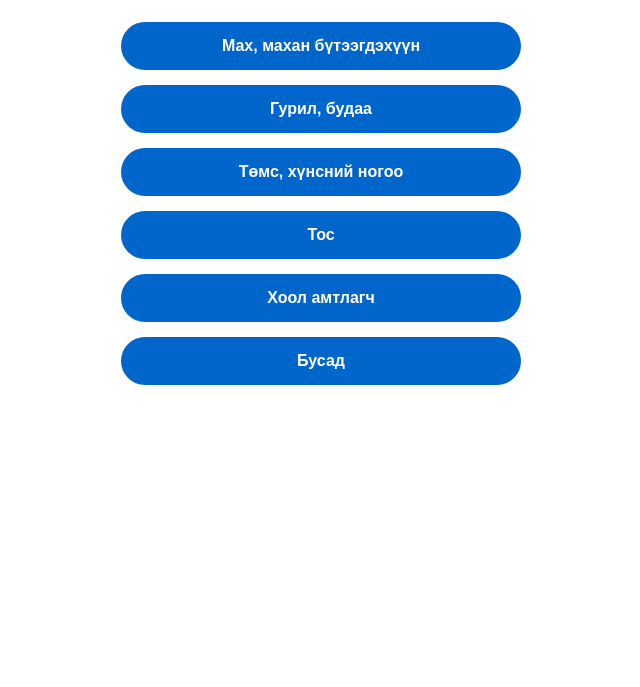
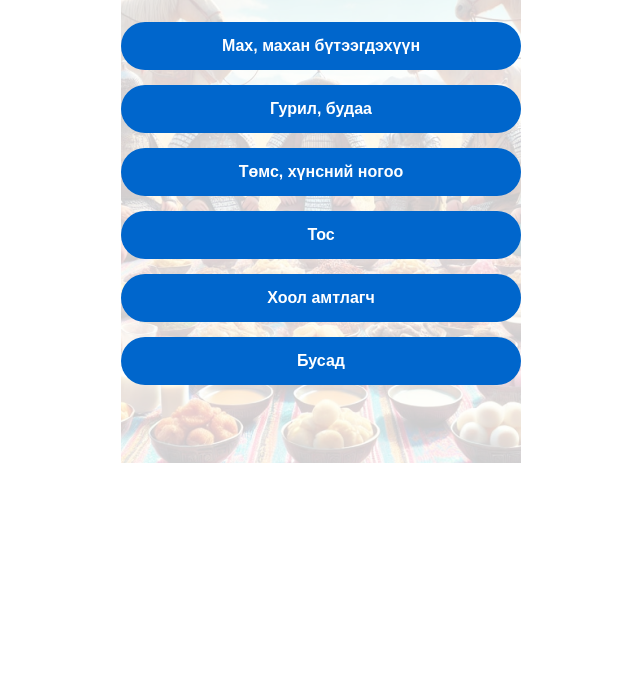
Before and after one commit to gpt8934-ship-it/military-food-info, a plain HTML site: page menu.html in a window 1280 px wide. Shown: the part 218-905 px from the top of the page, without its empty margins (319-959 px from the left). Drawn offline with Linux system fonts and the light colour scheme.

Commit message:
Update menu.html

```diff
--- a/menu.html
+++ b/menu.html
@@ -26,7 +26,7 @@
       gap: 15px;
       width: 100%;
       max-width: 400px;
-      background: url('/foods.png') no-repeat center center;
+      background: url('images/foods.png') no-repeat center center;
     }
 
     .menu-button {
```
